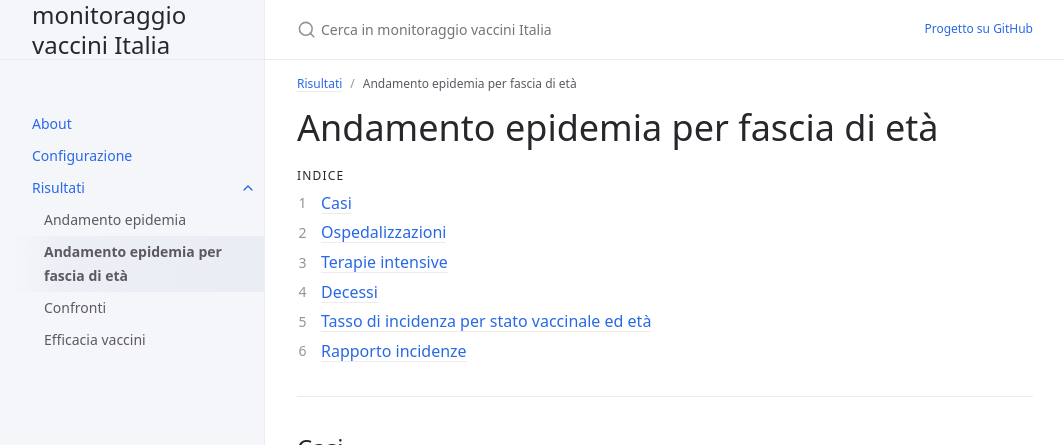
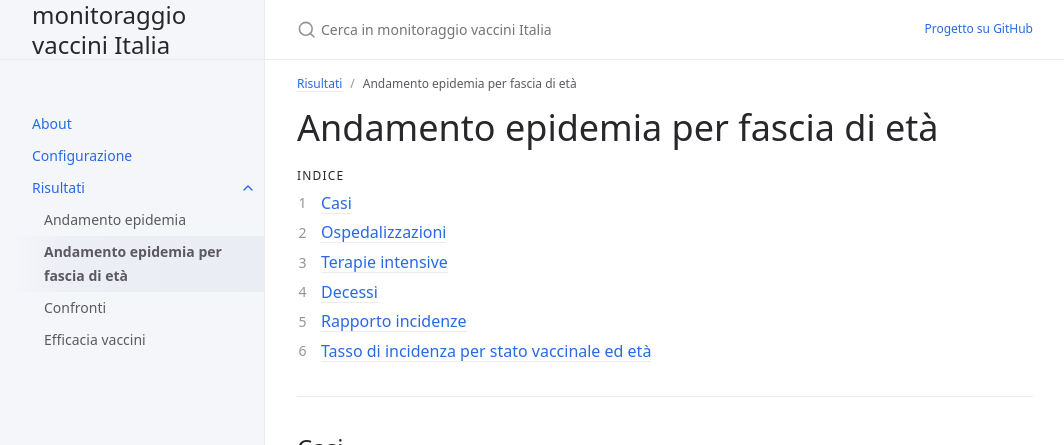
Before and after one commit to enricocid/monitoraggio-vaccini-italia, a Jekyll site: the page built from docs/risultati/andamento-epidemia-fascia-di-età.md, in a window 1280 px wide and 900 px high, cut to the strip 0-445 px from the top of the window. Shown: the whole strip, without its empty margins (107-1171 px from the left). Built offline with Jekyll 4.4.1, drawn with Linux system fonts in a browser that asks for light colours; some of the changed text lies outside the part shown.

Commit message:
Update andamento-epidemia-fascia-di-età.md

```diff
--- a/docs/risultati/andamento-epidemia-fascia-di-età.md
+++ b/docs/risultati/andamento-epidemia-fascia-di-età.md
@@ -35,11 +35,11 @@ parent: Risultati
 <img src="https://github.com/apalladi/covid_vaccini_monitoraggio/blob/main/risultati/andamento_fasce_età_decessi.png?raw=true"/>
 
 
+## Rapporto incidenze
+
+<img src="https://github.com/apalladi/covid_vaccini_monitoraggio/blob/main/risultati/andamento_rapporti_incidenze.png?raw=true"/>
+
+
 ## Tasso di incidenza per stato vaccinale ed età
 
 <img src="https://github.com/apalladi/covid_vaccini_monitoraggio/blob/main/risultati/tassi_per_età.png?raw=true"/>
-
-
-## Rapporto incidenze
-
-<img src="https://github.com/apalladi/covid_vaccini_monitoraggio/blob/main/risultati/andamento_rapporti_incidenze.png?raw=true"/>
```
